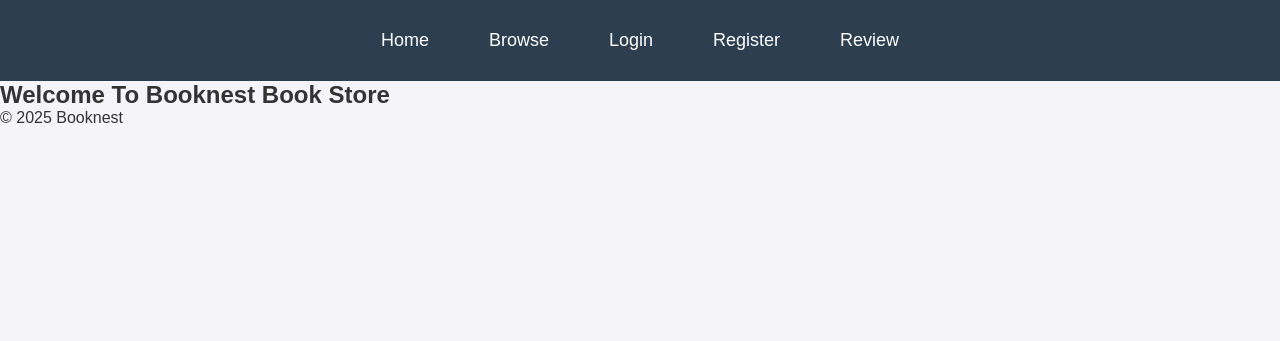
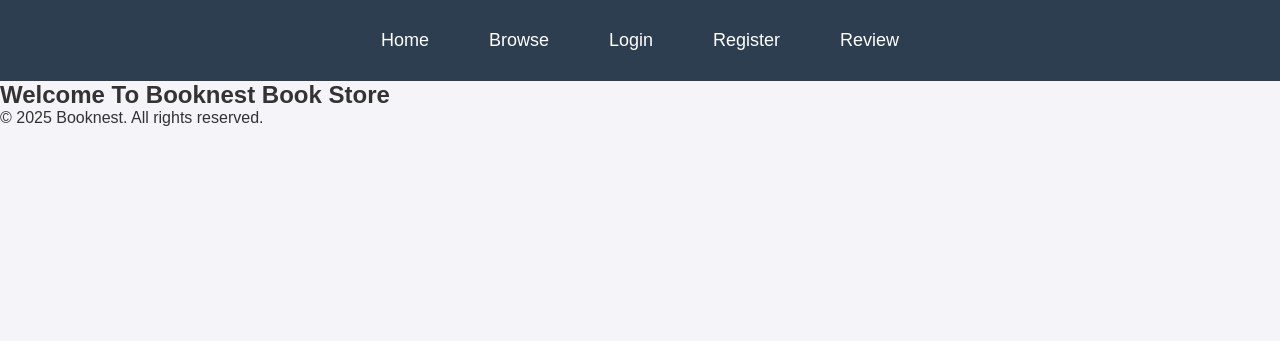
Before and after one commit to meetk-21/Booknest, a PHP site: page /Index.php in a window 1280 px wide. Shown: the top 341 px of the page. Run offline with PHP 8.4, Linux system fonts and the light colour scheme.

Commit message:
Minor changes

```diff
--- a/includes/footer.php
+++ b/includes/footer.php
@@ -1,5 +1,5 @@
 <footer>
-    <p>&copy; <?php echo date("Y"); ?> Booknest</p>
+    <p>&copy; <?php echo date("Y"); ?> Booknest. All rights reserved.</p>
 </footer>
 <script src="assets/js/app.js"></script>
 </body>
```
